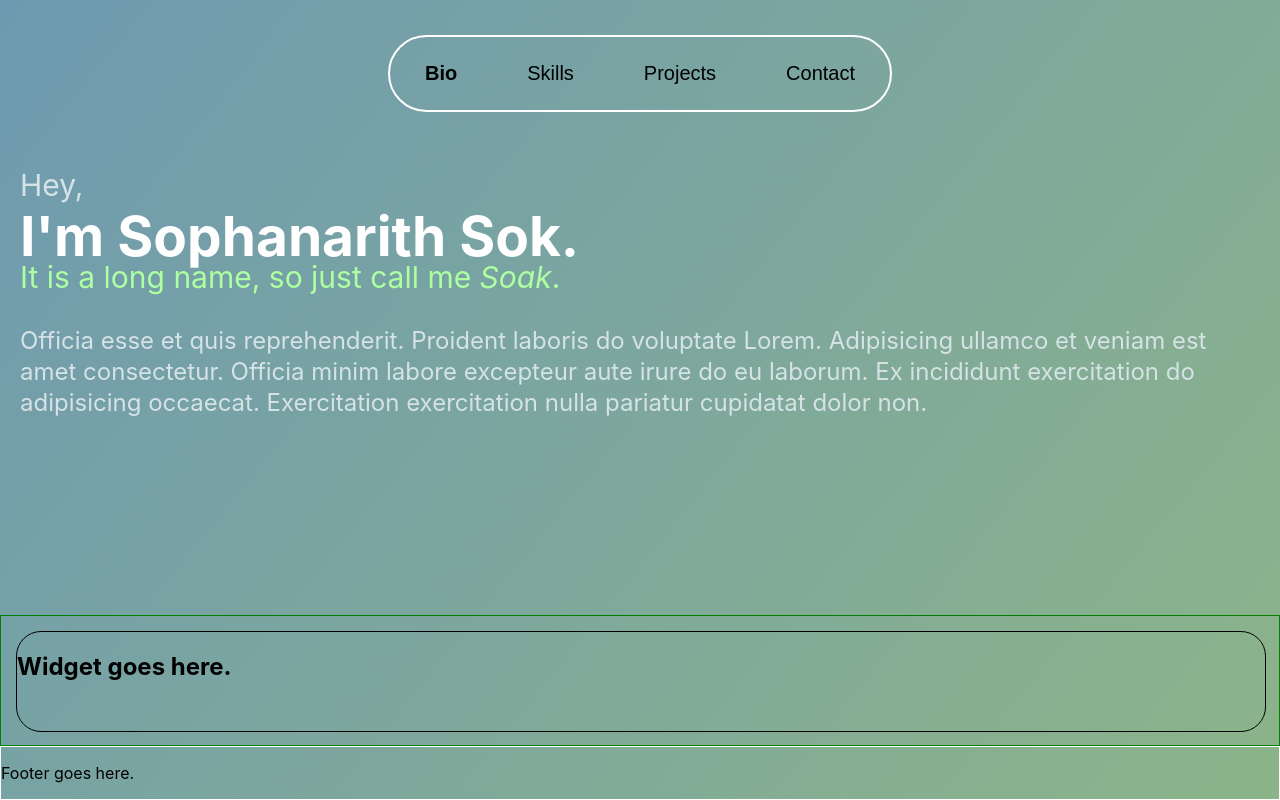
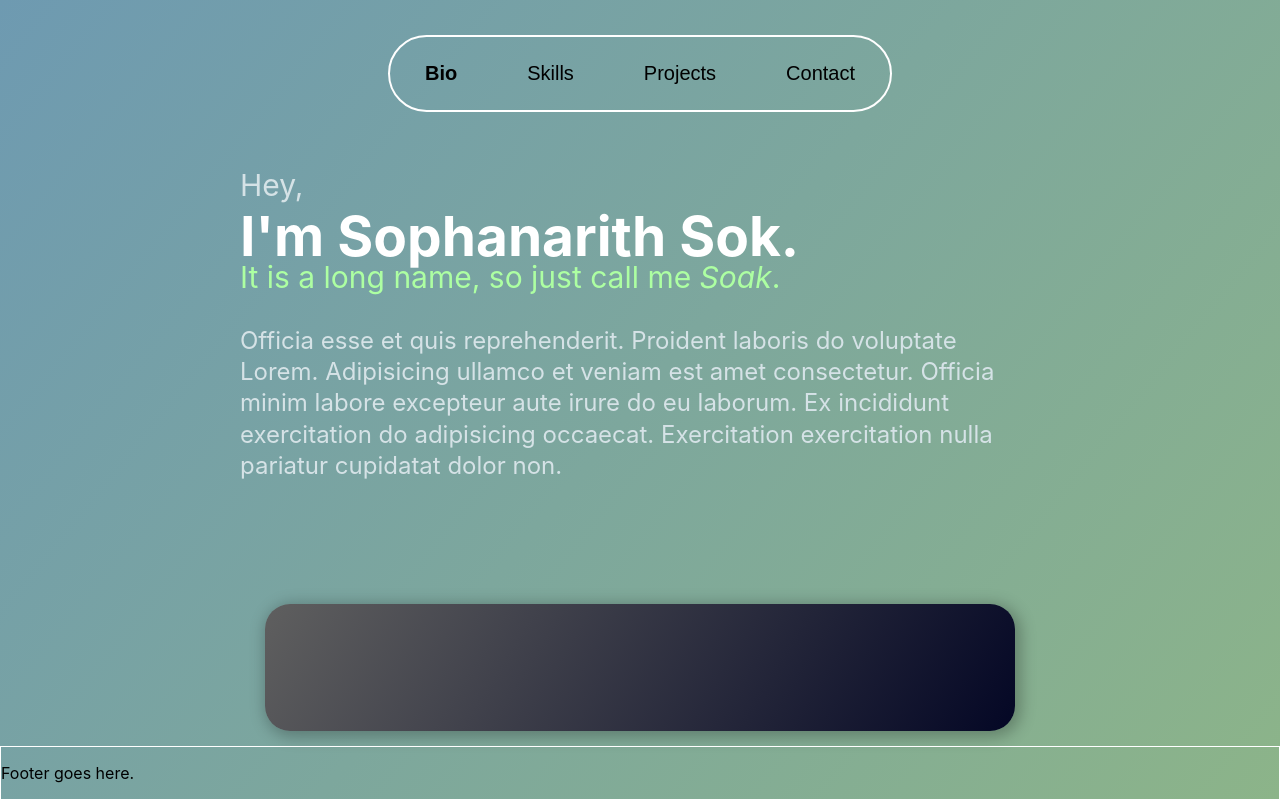
Before and after one commit to sok213/new-portolfio, a React (Create React App) app: page / in a window 1280 px wide. Built offline with nearby package versions, Linux system fonts and the light colour scheme.

Commit message:
Update bio

```diff
--- a/src/Comps/Bio/Bio.module.scss
+++ b/src/Comps/Bio/Bio.module.scss
@@ -7,7 +7,7 @@
   height: 100%;
 }
 
-@media only screen and (max-width: 1300px) {
+@media only screen and (max-width: 1400px) {
   .container {
     flex-direction: column;
   }
--- a/src/Comps/Bio/BioFAQ/BioFAQ.js
+++ b/src/Comps/Bio/BioFAQ/BioFAQ.js
@@ -5,7 +5,6 @@ export default function BioFAQ() {
   return (
     <section className={s.container}>
       <div className={s.widget}>
-        <h2>Widget goes here.</h2>
       </div>
     </section>
   );
--- a/src/Comps/Bio/BioFAQ/BioFAQ.module.scss
+++ b/src/Comps/Bio/BioFAQ/BioFAQ.module.scss
@@ -1,6 +1,5 @@
 .container {
-  flex-grow: 1;
-  border: thin solid green;
+  flex-grow: 2;
   padding: 15px;
 }
 
@@ -9,8 +8,13 @@
   height: 100%;
   flex-grow: 1;
   width: 100%;
-  border: thin solid black;
+  max-width: 750px;
   border-radius: 25px;
   margin-left: auto;
   margin-right: auto;
+
+  background: rgb(95,95,95);
+  background: linear-gradient(122deg, rgba(95,95,95,1) 0%, rgba(4,7,37,1) 100%);
+
+  box-shadow: 3px 3px 15px 3px rgba(0,0,0,0.26);
 }
--- a/src/Comps/Bio/BioOverview/BioOverview.module.scss
+++ b/src/Comps/Bio/BioOverview/BioOverview.module.scss
@@ -1,10 +1,15 @@
 .container {
   flex-grow: 1;
-  flex-basis: 400px;
+  max-width: 800px;
   padding-right: 40px;
 
   @media screen and (max-width: 1600px) {
     padding: 20px
+  }
+
+
+  @media only screen and (max-width: 1400px) {
+    align-self: center;
   }
 }
 
```
